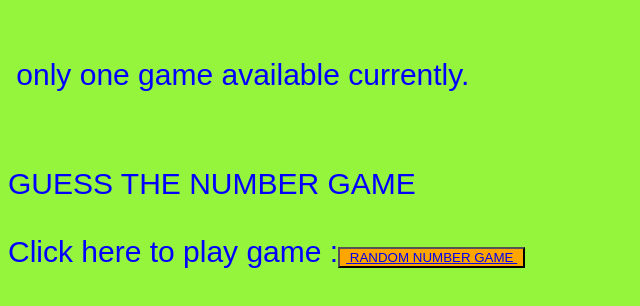
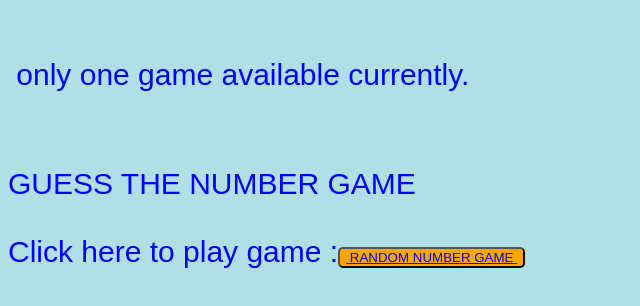
Before and after one commit to Yaswanth77777/Random-game, a plain HTML site: page index.html in a window 1280 px wide. Shown: the part 650-956 px from the top of the page, without its empty margins (0-640 px from the left). Drawn offline with Linux system fonts and the light colour scheme.

Commit message:
Update style.css

```diff
--- a/style.css
+++ b/style.css
@@ -1,6 +1,6 @@
 
 body{
-    background-color: rgb(149, 244, 60);
+    background-color:powderblue;
 }
 p{
     font-size: 30px;
@@ -14,6 +14,7 @@ h1,h2,h3,h4,h5,h6{
     font-family: 'Times New Roman', Times, serif;
 }
 button{
+    border-radius:5px;
     background-color: orange;
     size: 5cm;
 }
```
